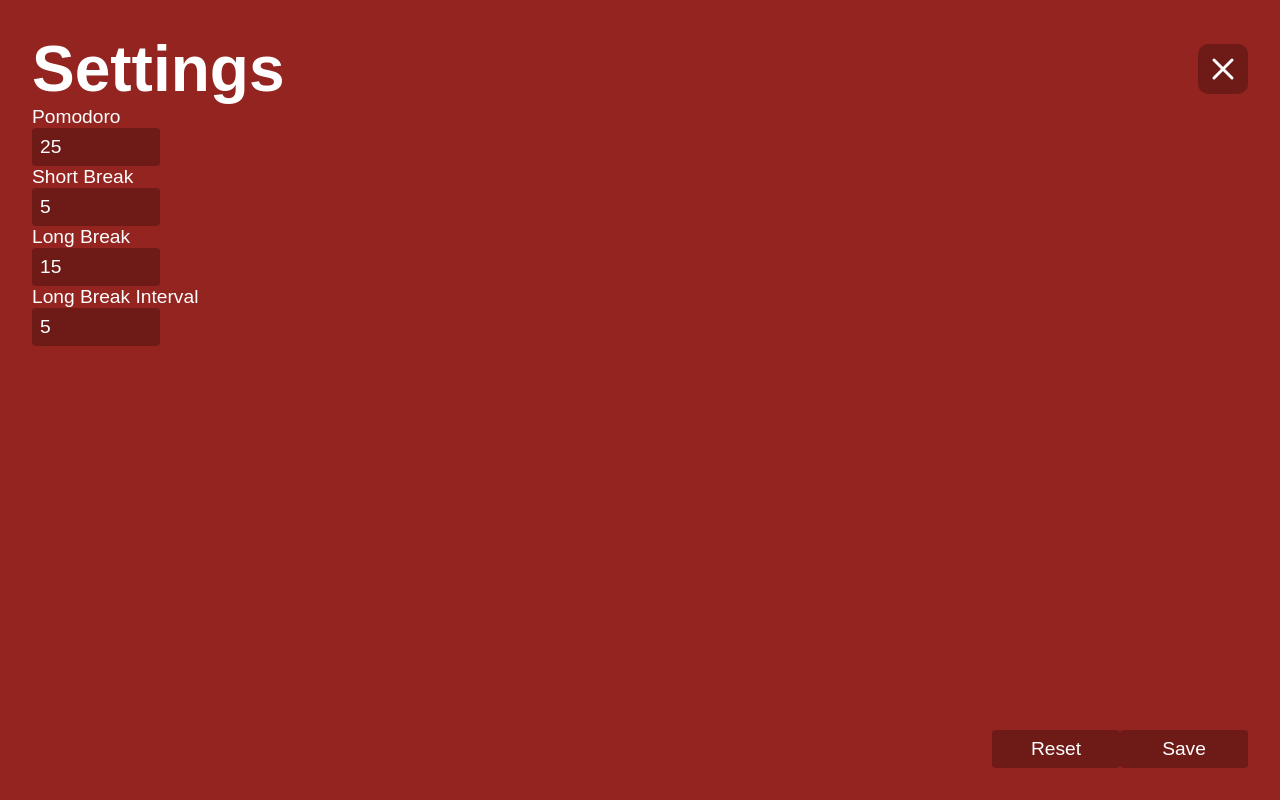
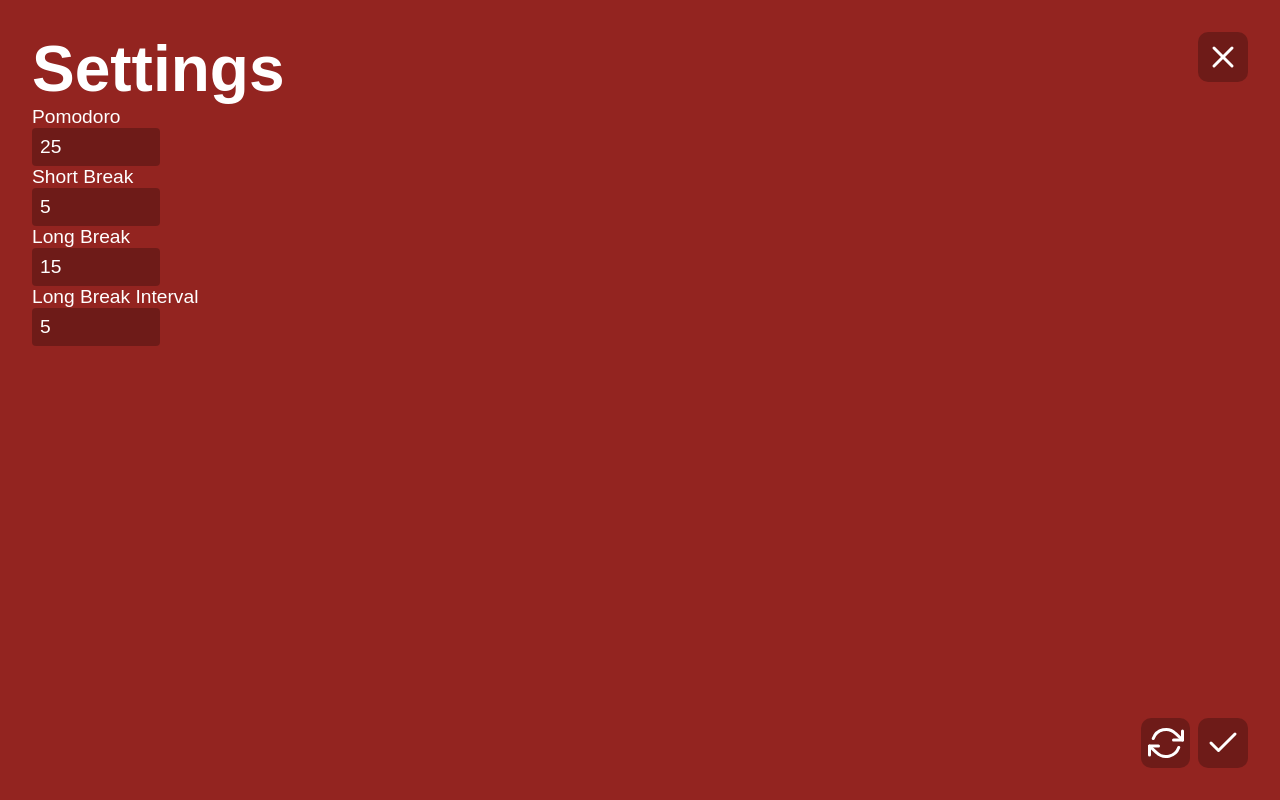
Before and after one commit to willswats/react-pomodoro, a React (Create React App) app: page / in a window 1280 px wide. Both pictures are taken after a click on the button 1191 px from the left and 253 px from the top of the page. Built offline with nearby package versions, Linux system fonts and the light colour scheme; the HTML template or start-up script is replaced by a standard one.

Commit message:
Add settings reset buttons logic

```diff
--- /dev/null
+++ b/src/components/Timer/Buttons/TimerSettingsResetButton.module.css
@@ -0,0 +1,3 @@
+.timer-settings-reset-button {
+  margin-right: 0.5rem;
+}
--- a/src/components/Timer/Buttons/TimerSettingsResetButton.tsx
+++ b/src/components/Timer/Buttons/TimerSettingsResetButton.tsx
@@ -1,20 +1,26 @@
-import { FormEvent } from 'react';
+import { MouseEvent } from 'react';
 
 import { useAppDispatch } from '../../../store/hooks';
+import { resetSettings } from '../../../store/timerSlice';
 
-import SettingsTextButton from '../../UI/Buttons/SettingsTextButton';
+import { ReactComponent as SvgRefresh } from '../../../svgs/refresh-cw.svg';
+import SvgButton from '../../UI/Buttons/SvgButton';
+
+import classes from './TimerSettingsResetButton.module.css';
 
 const TimerSettingsResetButton = () => {
   const dispatch = useAppDispatch();
 
-  const timerSettingsResetButtonClickHandler = (event: FormEvent) => {
+  const timerSettingsResetButtonClickHandler = (event: MouseEvent) => {
     event.preventDefault();
+    dispatch(resetSettings());
   };
 
   return (
-    <SettingsTextButton
-      text="Reset"
+    <SvgButton
+      svg={<SvgRefresh />}
       clickHandler={timerSettingsResetButtonClickHandler}
+      extraButtonClassNames={classes['timer-settings-reset-button']}
     />
   );
 };
--- a/src/components/Timer/TimerSettingsForm.tsx
+++ b/src/components/Timer/TimerSettingsForm.tsx
@@ -1,17 +1,22 @@
-import { useState, FormEvent, ChangeEvent } from 'react';
+import { useState, FormEvent, ChangeEvent, useEffect } from 'react';
 
 import { useAppDispatch, useAppSelector } from '../../store/hooks';
 import { setSettings, setSettingsVisible } from '../../store/timerSlice';
 
+import { ReactComponent as SvgCheck } from '../../svgs/check.svg';
+
 import SettingsForm from '../UI/Forms/SettingsForm';
 import SettingsInput from '../UI/Inputs/SettingsInput';
+import SvgButton from '../UI/Buttons/SvgButton';
 import TimerCrossButton from './Buttons/TimerSettingsCrossButton';
-import SettingsTextButton from '../UI/Buttons/SettingsTextButton';
 import TimerSettingsResetButton from './Buttons/TimerSettingsResetButton';
 
 const TimerSettingsForm = () => {
   const dispatch = useAppDispatch();
   const settings = useAppSelector((state) => state.timer.settings);
+  const settingsChanged = useAppSelector(
+    (state) => state.timer.settingsChanged
+  );
 
   const [inputValues, setInputValues] = useState({
     pomodoro: `${settings.pomodoroMinutes}`,
@@ -86,9 +91,26 @@
     }
   };
 
+  useEffect(() => {
+    setInputValues(() => {
+      return {
+        pomodoro: `${settings.pomodoroMinutes}`,
+        shortBreak: `${settings.shortBreakMinutes}`,
+        longBreak: `${settings.longBreakMinutes}`,
+        longBreakInterval: `${settings.longBreakInterval}`,
+      };
+    });
+  }, [
+    settings.pomodoroMinutes,
+    settings.shortBreakMinutes,
+    settings.longBreakMinutes,
+    settings.longBreakInterval,
+    settingsChanged,
+  ]);
+
   return (
     <SettingsForm
-      saveButton={<SettingsTextButton text="Save" />}
+      saveButton={<SvgButton svg={<SvgCheck />} />}
       resetButton={<TimerSettingsResetButton />}
       exitButton={<TimerCrossButton />}
       body={
--- a/src/components/UI/Buttons/SettingsTextButton.module.css
+++ /dev/null
@@ -1,7 +0,0 @@
-.settings-text-button {
-  width: 8rem;
-  font-size: 1.2rem;
-  padding: 0.5rem;
-  border-radius: 4px;
-  background-color: rgba(0, 0, 0, 0.25);
-}
--- a/src/components/UI/Buttons/SettingsTextButton.tsx
+++ /dev/null
@@ -1,21 +0,0 @@
-import { FormEvent } from 'react';
-
-import classes from './SettingsTextButton.module.css';
-
-interface SettingsTextButtonProps {
-  text: string;
-  clickHandler?: (event: FormEvent) => void;
-}
-
-const SettingsTextButton = ({
-  text,
-  clickHandler,
-}: SettingsTextButtonProps) => {
-  return (
-    <button onClick={clickHandler} className={classes['settings-text-button']}>
-      {text}
-    </button>
-  );
-};
-
-export default SettingsTextButton;
--- a/src/components/UI/Buttons/SvgButton.tsx
+++ b/src/components/UI/Buttons/SvgButton.tsx
@@ -1,8 +1,10 @@
+import { MouseEvent } from 'react';
+
 import classes from './SvgButton.module.css';
 
 interface SvgButtonProps {
   svg: JSX.Element;
-  clickHandler?: () => void;
+  clickHandler?: (event: MouseEvent) => void;
   extraButtonClassNames?: string;
   extraSvgClassNames?: string;
 }
--- a/src/components/UI/Forms/SettingsForm.module.css
+++ b/src/components/UI/Forms/SettingsForm.module.css
@@ -10,7 +10,7 @@
 .settings-form__top {
   display: flex;
   justify-content: space-between;
-  align-items: center;
+  align-items: flex-start;
 }
 
 .settings-form__title {
--- a/src/store/timerSlice.ts
+++ b/src/store/timerSlice.ts
@@ -183,6 +183,12 @@
         longBreakInterval: payload.longBreakInterval,
       };
     },
+    resetSettings(state) {
+      state.settingsChanged = true;
+      state.settings = {
+        ...initialTimerState.settings,
+      };
+    },
   },
 });
 
@@ -196,6 +202,7 @@
   setPomodoroCount,
   setSettingsVisible,
   setSettings,
+  resetSettings,
 } = timerSlice.actions;
 
 export default timerSlice.reducer;
```
Also changed, not shown: src/svgs/check.svg (added).
